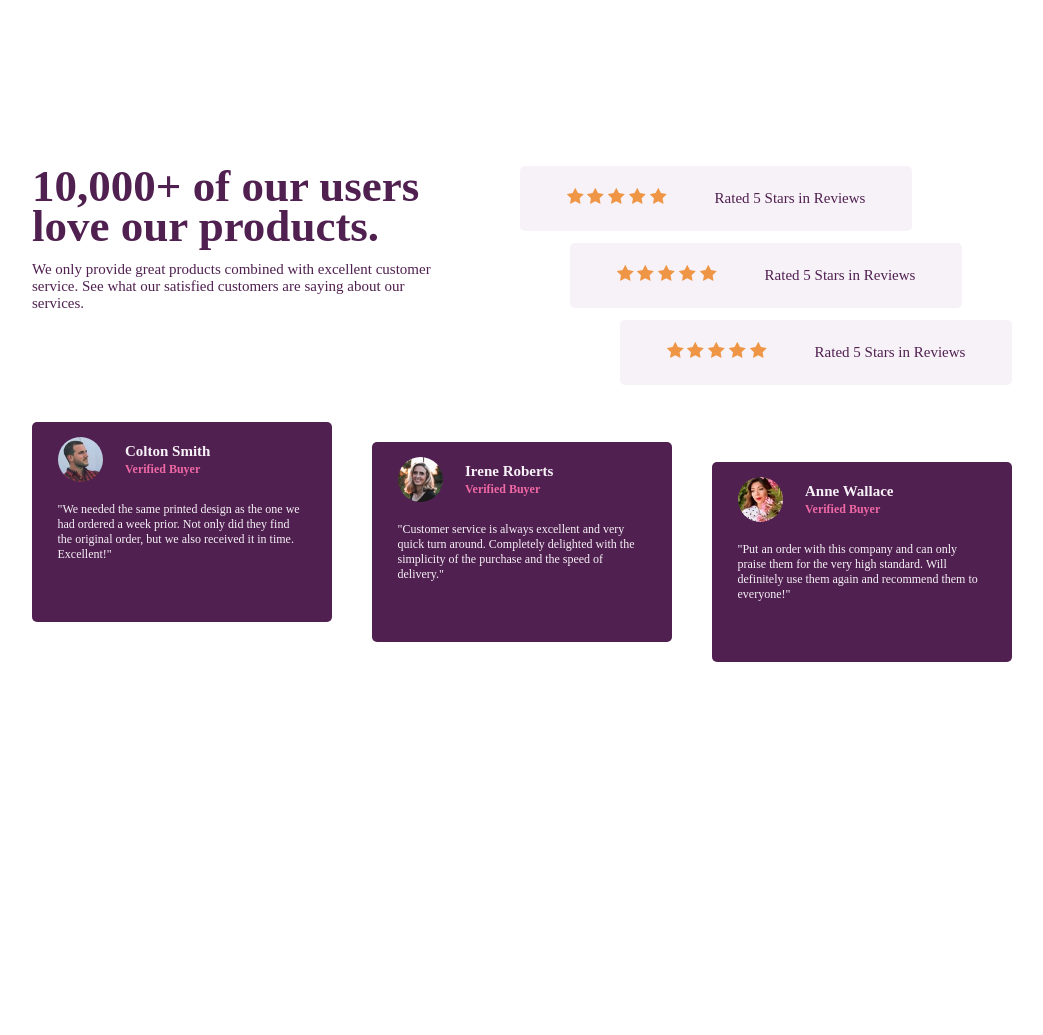
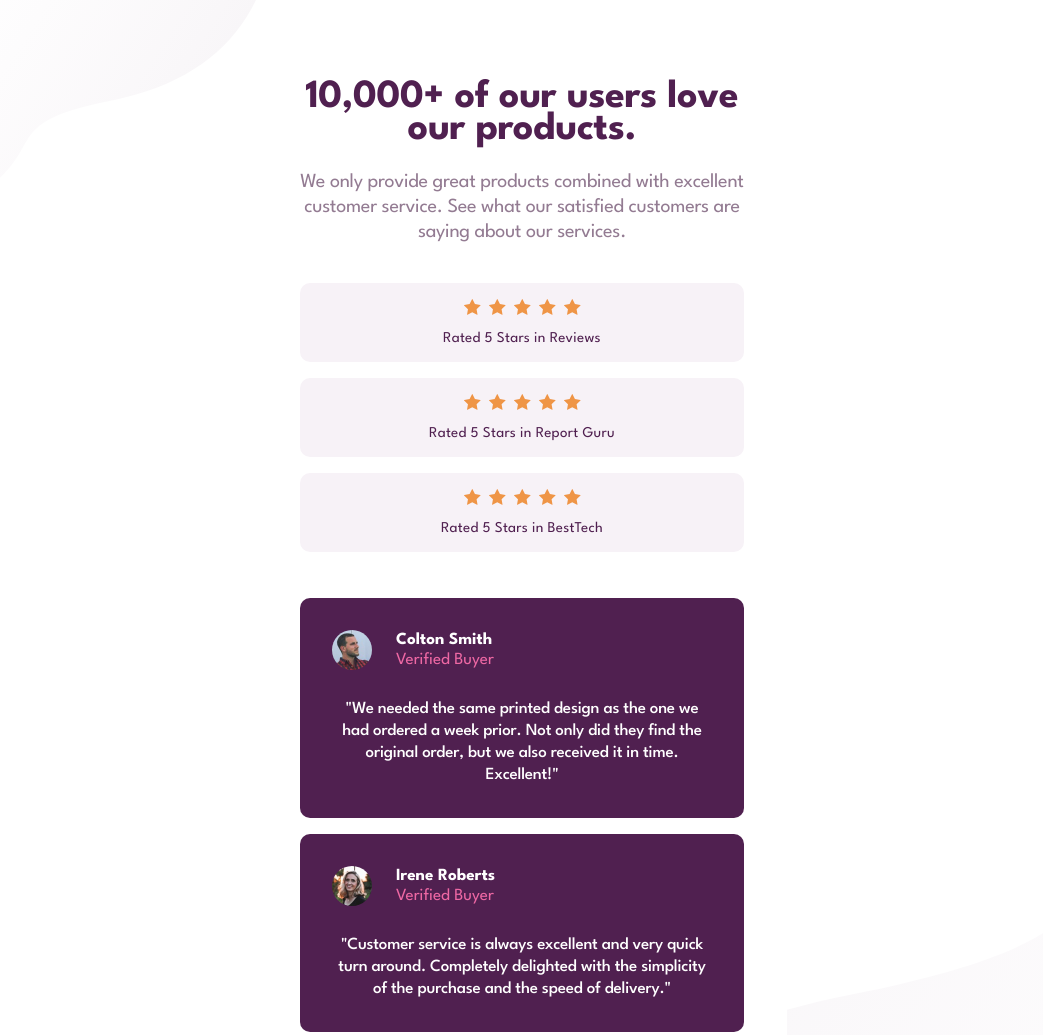
Before and after one commit to Haseebullah555/social-proof, a plain HTML site: page index.html in a window 1280 px wide. Shown: the top 1035 px of the page, without its empty margins (118-1161 px from the left). Before the commit the page ends 800 px from the top, so only its background shows below. Drawn offline with Linux system fonts and the light colour scheme.

Commit message:
finalize the styling

```diff
--- a/index.html
+++ b/index.html
@@ -7,92 +7,106 @@
       rel="icon"
       type="image/png"
       sizes="32x32"
-      href="./images/favicon-32x32.png"/>
-    <link rel="stylesheet" href="stylesheet.css">
+      href="./images/favicon-32x32.png"
+    />
+    <!-- Custom styling -->
+    <link rel="stylesheet" href="stylesheet.css" />
+    <!-- font awsome -->
+    <link rel="preconnect" href="https://fonts.googleapis.com" />
+    <link rel="preconnect" href="https://fonts.gstatic.com" crossorigin />
+    <link
+      href="https://fonts.googleapis.com/css2?family=League+Spartan:wght@400;500;700&display=swap"
+      rel="stylesheet"
+    />
 
     <title>Frontend Mentor | Social proof section</title>
-
   </head>
   <body>
-    <div class="container">
-      <div class="main">
-        <div class="discription">
-          <h1>10,000+ of our users love our products.</h1>
-          <p>We only provide great products combined with excellent customer service.
-            See what our satisfied customers are saying about our services.</p>
-        </div>
-        <div class="stars">
-          <div class="star one">
-            <div>
-            <img src="images/icon-star.svg" alt="star">
-            <img src="images/icon-star.svg" alt="star">
-            <img src="images/icon-star.svg" alt="star">
-            <img src="images/icon-star.svg" alt="star">
-            <img src="images/icon-star.svg" alt="star">
+
+
+    <main>
+      <div class="title">
+        <h1>10,000+ of our users love our products.</h1>
+        <p>
+          We only provide great products combined with excellent customer
+          service. See what our satisfied customers are saying about our
+          services.
+        </p>
+      </div>
+        <ul>
+          <li>
+            <span>
+              <img src="images/icon-star.svg" alt="star" />
+              <img src="images/icon-star.svg" alt="star" />
+              <img src="images/icon-star.svg" alt="star" />
+              <img src="images/icon-star.svg" alt="star" />
+              <img src="images/icon-star.svg" alt="star" />
+            </span>
+            Rated 5 Stars in Reviews
+          </li>
+          <li>
+            <span>
+              <img src="images/icon-star.svg" alt="star" />
+              <img src="images/icon-star.svg" alt="star" />
+              <img src="images/icon-star.svg" alt="star" />
+              <img src="images/icon-star.svg" alt="star" />
+              <img src="images/icon-star.svg" alt="star" />
+            </span>
+            Rated 5 Stars in Report Guru
+          </li>
+          <li>
+            <span>
+              <img src="images/icon-star.svg" alt="star" />
+              <img src="images/icon-star.svg" alt="star" />
+              <img src="images/icon-star.svg" alt="star" />
+              <img src="images/icon-star.svg" alt="star" />
+              <img src="images/icon-star.svg" alt="star" />
+            </span>
+            Rated 5 Stars in BestTech
+          </li>
+        </ul>
+        <div class="reviews">
+          <div class="review">
+            <div class="profile">
+              <img src="images/image-colton.jpg" alt="avatar  Colton" />
+              <div class="name">
+                <span>Colton Smith</span>
+                <span>Verified Buyer</span>
+              </div>
             </div>
-            <p>Rated 5 Stars in Reviews</p>
+            <p>
+              "We needed the same printed design as the one we had ordered a
+              week prior. Not only did they find the original order, but we also
+              received it in time. Excellent!"
+            </p>
           </div>
-          <div class="star two">
-            <div>
-            <img src="images/icon-star.svg" alt="star">
-            <img src="images/icon-star.svg" alt="star">
-            <img src="images/icon-star.svg" alt="star">
-            <img src="images/icon-star.svg" alt="star">
-            <img src="images/icon-star.svg" alt="star">
+          <div class="review">
+            <div class="profile">
+              <img src="images/image-irene.jpg" alt="Irene Roberts">
+              <div class="name">
+                <span>Irene Roberts</span>
+                <span>Verified Buyer</span>
+              </div>
             </div>
-            <p>Rated 5 Stars in Reviews</p>
+            <p>
+              "Customer service is always excellent and very quick turn around. Completely
+              delighted with the simplicity of the purchase and the speed of delivery."
+            </p>
           </div>
-          <div class="star three">
-            <div>
-            <img src="images/icon-star.svg" alt="star">
-            <img src="images/icon-star.svg" alt="star">
-            <img src="images/icon-star.svg" alt="star">
-            <img src="images/icon-star.svg" alt="star">
-            <img src="images/icon-star.svg" alt="star">
+          <div class="review">
+            <div class="profile">
+              <img src="images/image-anne.jpg" alt="Anne Wallace">
+              <div class="name">
+                <span>Anne Wallace</span>
+                <span>Verified Buyer</span>
+              </div>
             </div>
-            <p>Rated 5 Stars in Reviews</p>
+            <p>
+              "Put an order with this company and can only praise them for the very high
+              standard. Will definitely use them again and recommend them to everyone!"
+            </p>
           </div>
         </div>
-      </div>
-
-      <div class="cards">
-        <div class="first card">
-          <div class="person">
-          <img src="images/image-colton.jpg" alt="">
-          <h3>Colton Smith</br>
-          <span>Verified Buyer</span></h3>
-          </div>
-          <p>"We needed the same printed design as the one we had ordered a week prior.
-          Not only did they find the original order, but we also received it in time.
-          Excellent!"</p>
-        </div>
-
-        <div class="second card">
-          <div class="person">
-          <img src="images/image-irene.jpg" alt="">
-          <h3>Irene Roberts</br>
-          <span>Verified Buyer</span></h3>
-          </div>
-          <p>"Customer service is always excellent and very quick turn around. Completely
-            delighted with the simplicity of the purchase and the speed of delivery."</p>
-        </div>
-
-        <div class="third card">
-          <div class="person">
-          <img src="images/image-anne.jpg" alt="">
-          <h3>Anne Wallace</br>
-          <span>Verified Buyer</span></h3>
-          </div>
-          <p>"Put an order with this company and can only praise them for the very high
-            standard. Will definitely use them again and recommend them to everyone!"</p>
-        </div>
-      </div>
-    </div>
-    <div class="attribution">
-      Challenge by
-      <a href="https://www.frontendmentor.io?ref=challenge" target="_blank"
-        >Frontend Mentor</a
-      >. Coded by <a href="https://www.frontendmentor.io/profile/Haseebullah555">Hasibullah Shirzad</a>.
-    </div>
+    </main>
   </body>
 </html>
--- a/stylesheet.css
+++ b/stylesheet.css
@@ -5,139 +5,200 @@
   --dark-grayish-magenta: hsl(303, 10%, 53%);
   --light-grayish-magenta: hsl(300, 24%, 96%);
   --white: hsl(0, 0%, 100%);
-  font-size: 15px;
+  font-size: 62.5%;
 
 }
 *{
-  box-sizing: border-box;
   margin: 0;
   padding: 0;
-  outline: 0;
+  box-sizing: border-box;
 }
 body{
-  width: 100%;
-  display: flex;
-  flex-direction: column;
-  align-items: center;
-  justify-content: center;
-  height: 100vh;
+  font-size: 1.5rem;
+  font-family: 'League Spartan', sans-serif;
+  display: grid;
+  padding: 2.4rem;
+  min-height: 100vh;
+  place-content: center;
+  background-image: url("/images/bg-pattern-top-mobile.svg"),
+  url("/images/bg-pattern-bottom-mobile.svg");
+  background-repeat: no-repeat, no-repeat;
+  background-size: auto, auto;
+  background-position: top 0 left 0, bottom 0 right 0;
 }
 /* Container styling */
- .container{
+main{
+  margin-top: 5.8rem;
+}
+.title{
+  max-width: 44.4rem;
+}
+.title h1{
+  font-size: 4rem;
+  font-weight: 700;
+  line-height: 3.2rem;
+  text-align: center;
+  letter-spacing: -0.03rem;
+  color: var(--very-dark-magenta);
+  margin-bottom: 2.4rem;
+}
+.title p{
+  font-size: 2rem;
+  font-weight: 400;
+  line-height: 2.5rem;
+  text-align: center;
+  letter-spacing: -0.025rem;
+  color: var(--dark-grayish-magenta);
+  margin-bottom: 3.8rem;
+}
+
+ul{
+  list-style: none;
+  margin-bottom: 4.6rem;
+}
+ul li{
+  text-align: center;
+  background-color: var(--light-grayish-magenta);
+  border-radius: 1rem;
+  padding: 1.6rem;
+  line-height: 1.5rem;
+  letter-spacing: 0.025rem;
+  color: var(--very-dark-magenta);
+  margin-bottom: 1.6rem;
+  max-width: 44.4rem;
+}
+ul li span{
   display: flex;
-  flex-direction: column;
-  text-align: center;
-  flex-wrap: wrap;
-  padding:  0rem 10rem;
-
+  justify-content: center;
+  margin-bottom: 1.6rem;
+  gap:0.8rem;
 }
-.main{
-  width: 100%;
-  display: flex;
-  justify-content: space-between;
-  flex-wrap: wrap;
+ .reviews .review{
+  background-color: var(--very-dark-magenta);
+  border-radius: 1rem;
+  padding: 3.2rem;
+  margin-bottom: 1.6rem;
+  max-width: 44.4rem;
  }
-.discription{
-  width: 50%;
-  display: flex;
-  justify-content: flex-start;
-  flex-direction: column;
-  text-align: left;
-  color: var(--very-dark-magenta);
-}
-.discription h1{
-  font-size: 3rem;
-  font-weight: 900;
-  padding-right: 100px;
-  margin-bottom: 1rem;
-  line-height: 40px;
-}
-.discription p{
-  padding-right: 5rem;
-}
-.stars{
-    display: flex;
-    flex-direction: column;
-    flex-wrap: wrap;
-    gap: .8rem;
-    width: 40%;
-    color: var(--very-dark-magenta);
-
-}
-.star{
+ .reviews .review .profile{
   display: flex;
   align-items: center;
-  justify-content: space-around;
-  background-color: var(--light-grayish-magenta);
-  border-radius: 5px;
-  padding:  1.5rem;
-  position: relative;
+  gap: 2.4rem;
+  margin-bottom: 2.8rem;
  }
-.one{
-  right:100px;
+ .reviews .review .profile img{
+  border-radius: 50%;
+  width: 4rem;
  }
-.two{
-  right:50px;
+ .reviews .review .profile .name span:first-child,
+ .reviews .review .profile .name span:last-child{
+  display: block;
+  font-size: 1.7rem;
+  line-height: 1.6rem;
  }
-.cards{
+ .reviews .review .profile .name span:first-child{
+  color: #fff;
+  font-weight: 700;
+  margin-bottom: 0.4rem;
+ }
+ .reviews .review .profile .name span:last-child{
+  color: var(--soft-pink);
+  font-weight: 400;
+ }
+ .reviews .review p{
+  text-align: center;
+  font-weight: 500;
+  font-size: 1.7rem;
+  line-height: 2.2rem;
+  letter-spacing:-0.02rem;
+  color: #fff;
+ }
+@media only screen and (min-width:1440px){
+  body{
+    place-content: inherit;
+    padding: 0;
+    background-image: url("/images/bg-pattern-top-desktop.svg"),
+    url("/images/bg-pattern-bottom-desktop.svg");
+  }
+  main{
+    display: grid;
+    grid-template-columns: 1fr 1fr;
+    grid-template-rows: 43.4rem auto;
+    grid-template-areas:
+      "title rated"
+      "reviews reviews";
+      margin: 0;
+  }
+  .title{
+    grid-area: title;
+    max-width: 72rem;
+    padding: 11.8rem 12.6rem 0 16.4rem;
+  }
+  .title h1{
+    text-align: left;
+    font-size: 5.5rem;
+    line-height: 4.8rem;
+    margin-bottom: 2.6rem;
+  }
+  .title p{
+    text-align: left;
+    margin: 0;
+  }
+  ul{
+    grid-area: rated;
+    max-width: 72rem;
+    margin: 0;
+    padding-top: 14.6rem;
+  }
+  ul li{
     display: flex;
     align-items: center;
-    justify-content: space-between;
-    flex-wrap: wrap;
-    gap: 1rem;
-    margin-top: 2.5rem;
-    color: var(--light-grayish-magenta);
+    gap: 3.2rem;
+    padding: 1.9rem 3.2rem;
   }
-.card{
-  width: 300px;
-  background-color: var(--very-dark-magenta);
-  border-radius: 5px;
-  padding: 1rem 1.7rem;
-  text-align: left;
-  height: 200px;
-  position: relative;
-  font-size: .8rem;
+  ul li:first-child{
+    margin-left: 1.6rem;
   }
+  ul li:nth-child(2){
+    margin-left: 6.4rem;
+  }
+  ul li:last-child{
+    margin-left: 11.2rem;
+  }
+  ul li span{
+    margin: 0;
+  }
+  .reviews{
+    grid-area: reviews;
+    display: flex;
+    gap: 3.2rem;
+    padding-left: 16.4rem;
+  }
+  .reviews .review{
+    max-height: 23.4rem;
+    max-width: 35rem;
+    margin: 0;
+    padding: 4rem 3.2rem;
+  }
+  .reviews .review:nth-child(2){
+    margin-top: 1.6rem;
+  }
+  .reviews .review:last-child{
+    margin-top: 3.2rem;
+  }
+  .reviews .review .profile{
 
-.card img{
-  width: 3rem;
-  height: 3rem;
-  border-radius: 50%;
+    margin-bottom: 2.6rem;
   }
-.card h3{
-  font-size: 1rem;
 }
-.card span{
-  color: var(--soft-pink);
-  font-size: .8rem;
-}
-.person{
-  display: flex;
-  align-items: center;
-  justify-content: flex-start;
-  gap: 1.5rem;
-  margin-bottom: 20px;
-}
-.second{
-  top: 20px;
-}
-.third{
-  top: 40px;
-}
-.attribution {
-  font-size: 11px;
-  text-align: center;
-}
-.attribution a {
-  color: var(--very-dark-magenta);
-}
+/*
 @media only screen and (max-width:375px) {
   body{
     height: auto;
   }
   .container {
     justify-content: center;
-    padding: 6rem 3rem;
+    padding: 6rem 1rem;
   }
   .discription{
     width: 100%;
@@ -155,7 +216,6 @@ body{
     padding-right: 0rem;
   }
   .stars{
-    gap: 1rem;
      width: 100%;
 
 }
@@ -182,4 +242,4 @@ body{
 .third{
   top: 0px;
 }
-}
+}  */
```
Lines whose indentation alone changed are shown as unchanged.
